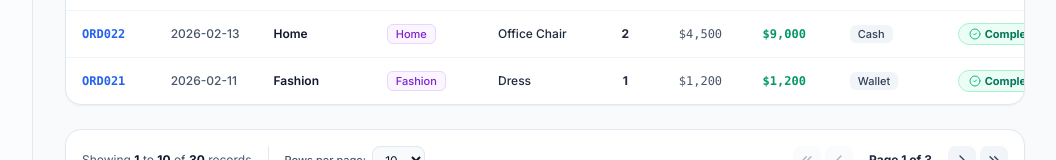
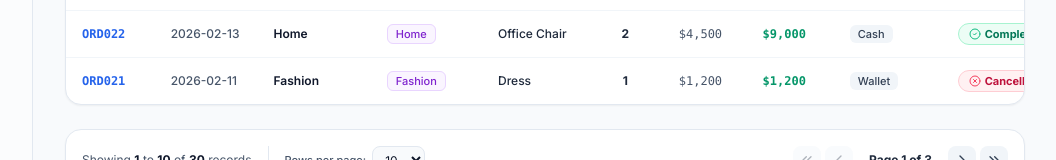
Before and after one commit to ahmedshahat921-cpu/ecommerce-dashboard, a React (Vite) app: page / in a window 1280 px wide. Shown: the part 2188-2348 px from the top of the page, without its empty margins (223-1279 px from the left). Built offline with nearby package versions, Linux system fonts and the light colour scheme.

Commit message:
fix: update Order_Status parsing to accurately reflect 28 Completed and 2 Cancelled orders

```diff
--- a/src/data/data.json
+++ b/src/data/data.json
@@ -204,7 +204,7 @@
     "Unit_Price": 1000,
     "Total_Sales": 3000,
     "Payment_Method": "Cash",
-    "Order_Status": "Completed",
+    "Order_Status": "Cancelled",
     "City": "Cairo"
   },
   {
@@ -269,7 +269,7 @@
     "Unit_Price": 1200,
     "Total_Sales": 1200,
     "Payment_Method": "Wallet",
-    "Order_Status": "Completed",
+    "Order_Status": "Cancelled",
     "City": "Giza"
   },
   {
```
Also changed, not shown: scripts/excel-to-json.js (+10 -4 lines), 1 other file (tests, documents, lock files or other folders).
